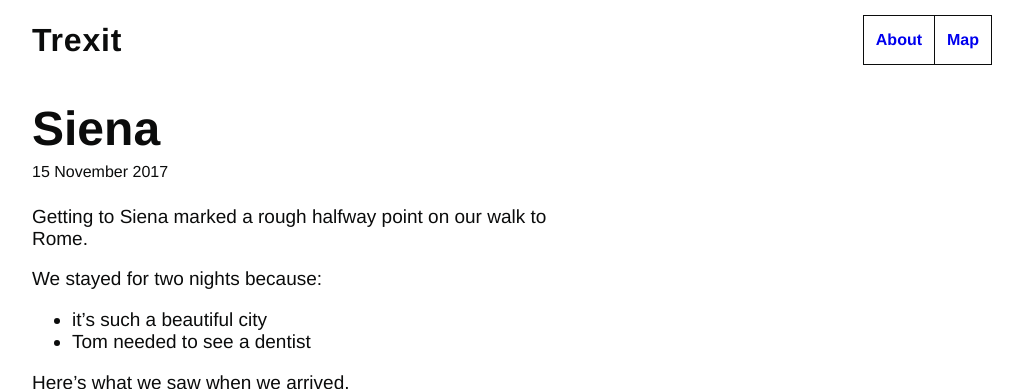
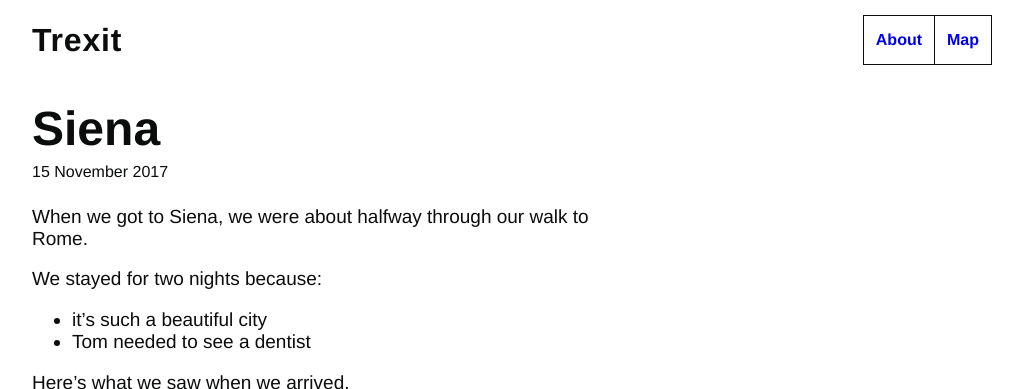
Before and after one commit to tombye/trexit, a Jekyll site: the page built from _posts/2017-11-15-siena.markdown, in a window 1280 px wide and 900 px high, cut to the strip 0-389 px from the top of the window. Shown: the whole strip, without its empty margins (128-1151 px from the left). Built offline with Jekyll 4.4.1, drawn with Linux system fonts in a browser that asks for light colours.

Commit message:
Update 2017-11-15-siena.markdown

```diff
--- a/_posts/2017-11-15-siena.markdown
+++ b/_posts/2017-11-15-siena.markdown
@@ -5,7 +5,7 @@ date: 2017-11-15 21:30 +0100
 categories: jekyll update
 ---
 
-Getting to Siena marked a rough halfway point on our walk to Rome.
+When we got to Siena, we were about halfway through our walk to Rome.
 
 We stayed for two nights because:
 
```
